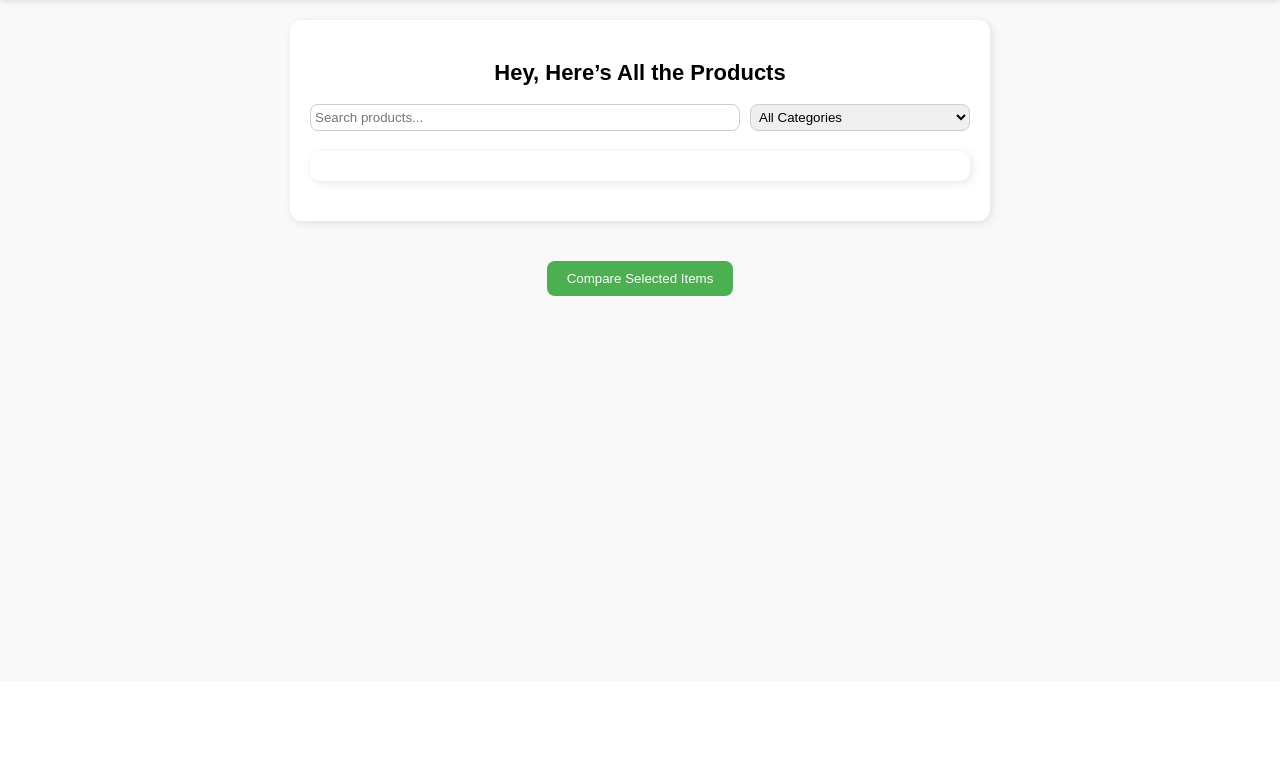
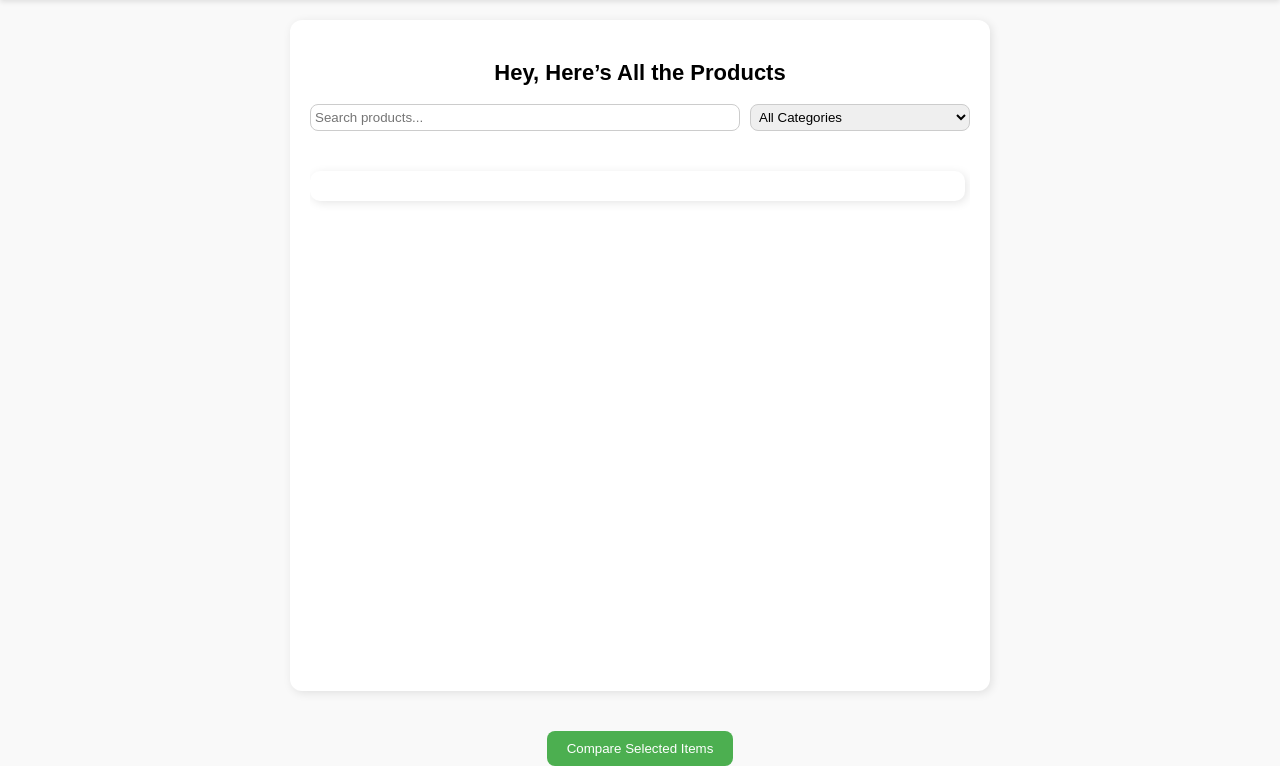
Before and after one commit to madinamonowara/GleanEggs, a Flask app: template templates/product_list.html in a window 1280 px wide. Shown: the part 119-885 px from the top of the page. Before the commit the page ends 415 px from the top, so only its background shows below. Run offline with Flask 3, Linux system fonts and the light colour scheme; the template is opened without the code that fills it, so the values that code supplies are empty; some web fonts are replaced.

Commit message:
scroll bar in products list feature added

```diff
--- a/templates/product_list.html
+++ b/templates/product_list.html
@@ -134,6 +134,12 @@
       100% { transform: rotate(360deg); }
     }
 
+    #scroll-wrapper {
+      height: 500px;
+      overflow-y: auto;
+      margin-bottom: 20px;
+      padding-right: 5px; /* prevents content from hiding behind scrollbar */
+    }
 
   </style>
 </head>
@@ -173,7 +179,9 @@
           <option value="meat">Meat</option>
         </select>
       </div>
-      <div class="grocery-list" id="groceryList"></div>
+      <div id="scroll-wrapper" style="height: 500px; overflow-y: auto; margin-bottom: 20px;">
+        <div class="grocery-list" id="groceryList"></div>
+      </div>
     </section>
 
     <button onclick="goToComparisonPage()" style="margin-top: 20px; padding: 10px 20px; border: none; background: #4CAF50; color: white; border-radius: 8px;">
```
